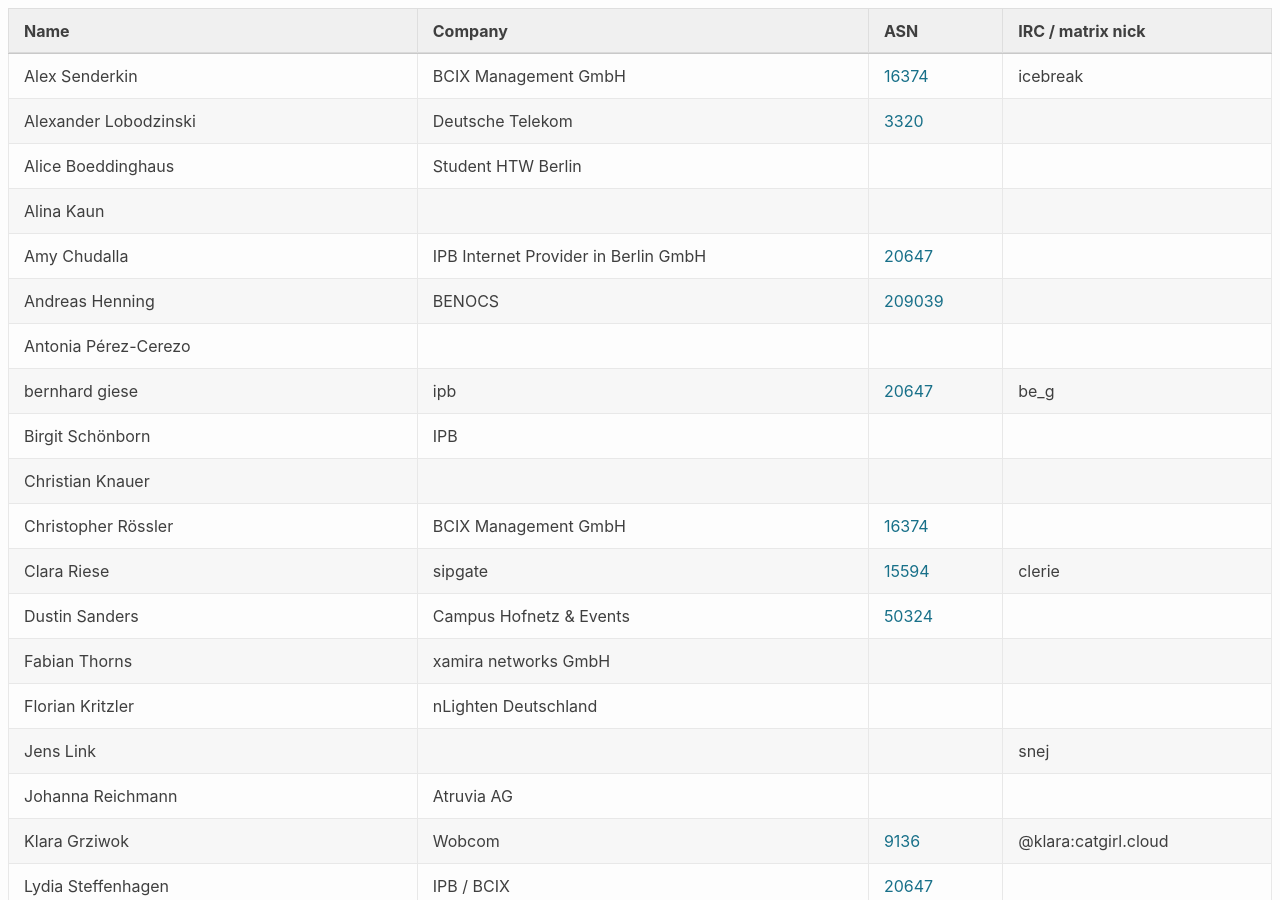
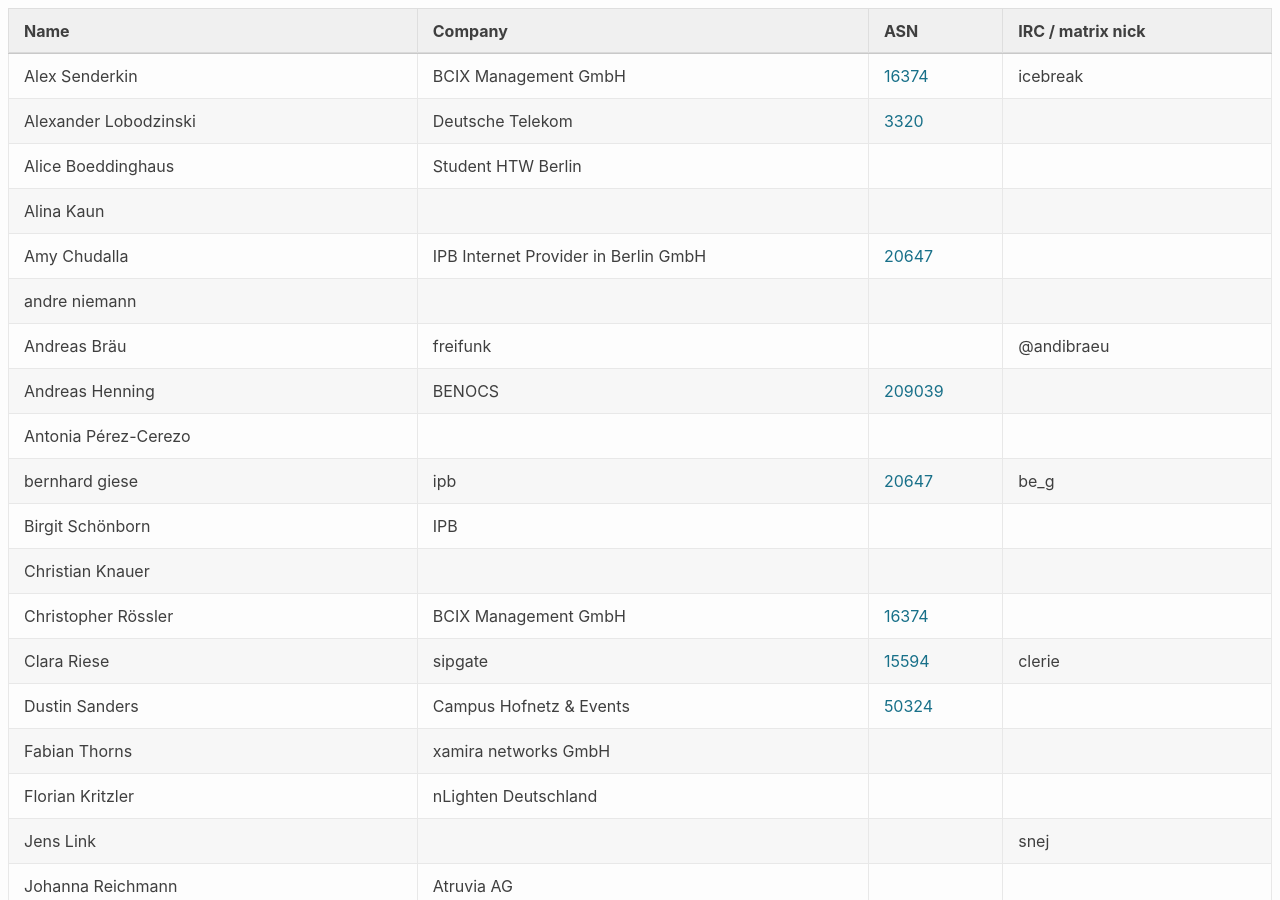
Before and after one commit to denog/pretix-attendeelist, a Jekyll site: the page built from denogmeetup25-03/index.markdown, in a window 1280 px wide and 900 px high. Built offline with Jekyll 4.4.1, drawn with Linux system fonts in a browser that asks for light colours.

Commit message:
Latest data: Wed Mar 12 14:32:25 UTC 2025

```diff
--- a/_data/attendees_denogmeetup25-03.json
+++ b/_data/attendees_denogmeetup25-03.json
@@ -30,10 +30,22 @@
     "asn": "20647"
   },
   {
+    "name": "Andreas Bräu",
+    "company": "freifunk",
+    "irc": "@andibraeu",
+    "asn": null
+  },
+  {
     "name": "Andreas Henning",
     "company": "BENOCS",
     "irc": null,
     "asn": "209039"
+  },
+  {
+    "name": "andre niemann",
+    "company": null,
+    "irc": null,
+    "asn": null
   },
   {
     "name": "Antonia Pérez-Cerezo",
```
